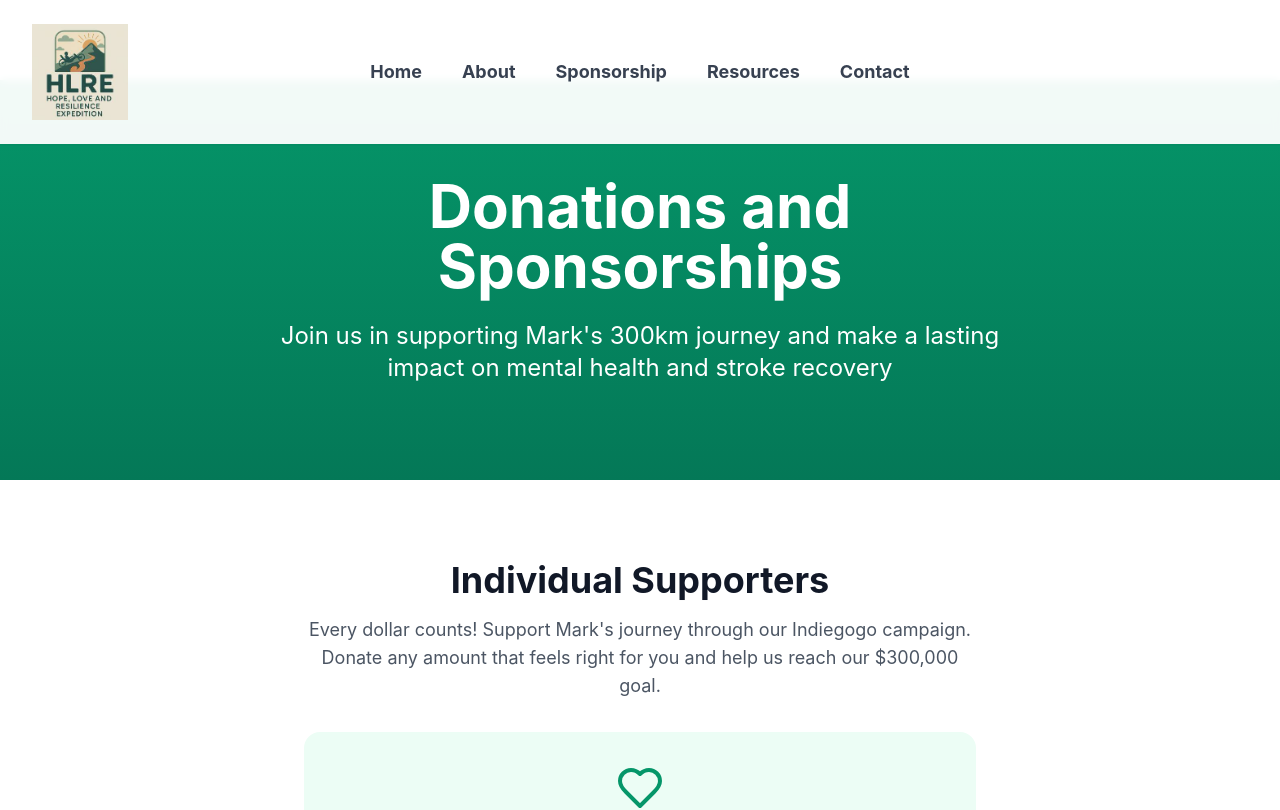
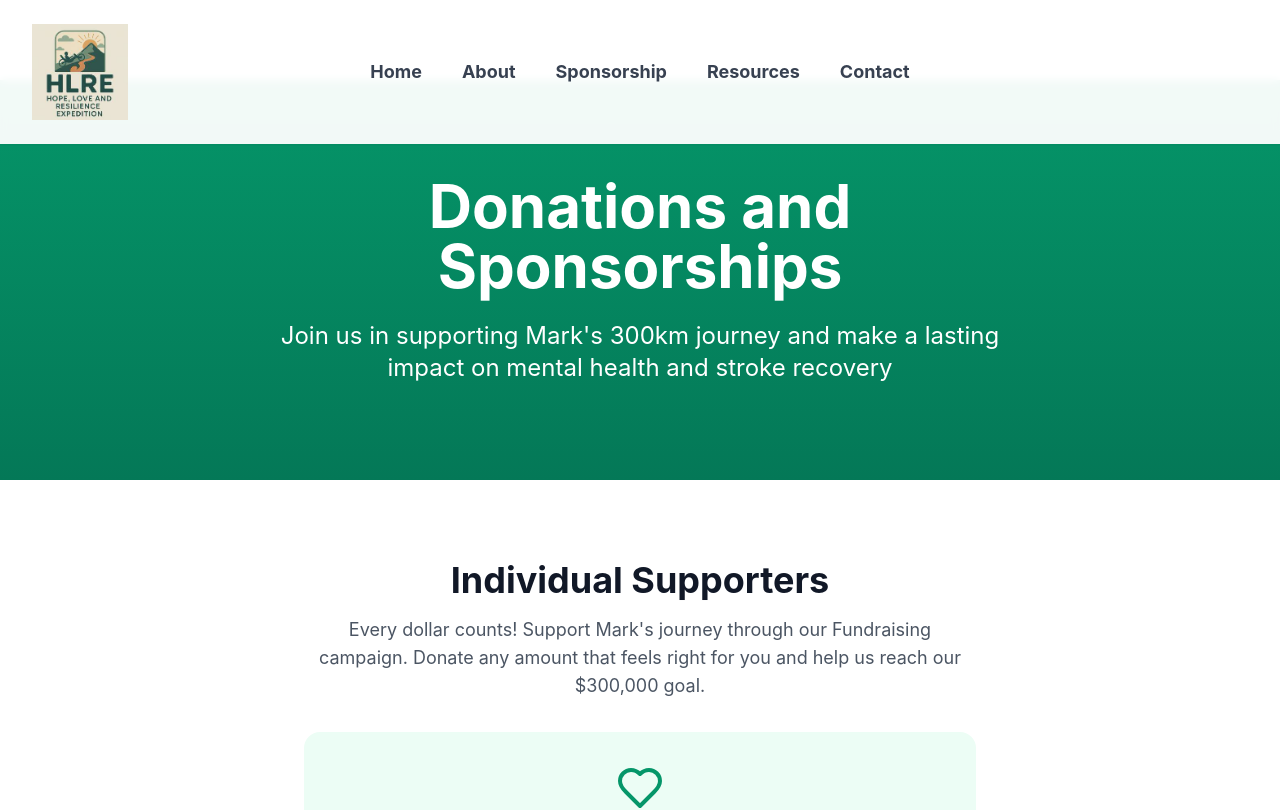
Before and after one commit to HLRE2026/HLRE-update, a React (Vite) app: page /sponsorship in a window 1280 px wide. Shown: the top 810 px of the page. Built offline with nearby package versions, Linux system fonts and the light colour scheme.

Commit message:
fix: update text in Individual Supporters section
Change "Indiegogo campaign" to "Fundraising campaign" on Sponsorship page.

```diff
--- a/src/pages/Sponsorship.tsx
+++ b/src/pages/Sponsorship.tsx
@@ -80,7 +80,7 @@ export default function Sponsorship() {
           >
             <h2 className="text-4xl font-bold mb-4">Individual Supporters</h2>
             <p className="text-lg text-gray-600 max-w-2xl mx-auto mb-8">
-              Every dollar counts! Support Mark's journey through our Indiegogo campaign.
+              Every dollar counts! Support Mark's journey through our Fundraising campaign.
               Donate any amount that feels right for you and help us reach our $300,000 goal.
             </p>
             <div className="bg-emerald-50 rounded-2xl p-8 max-w-2xl mx-auto">
```
